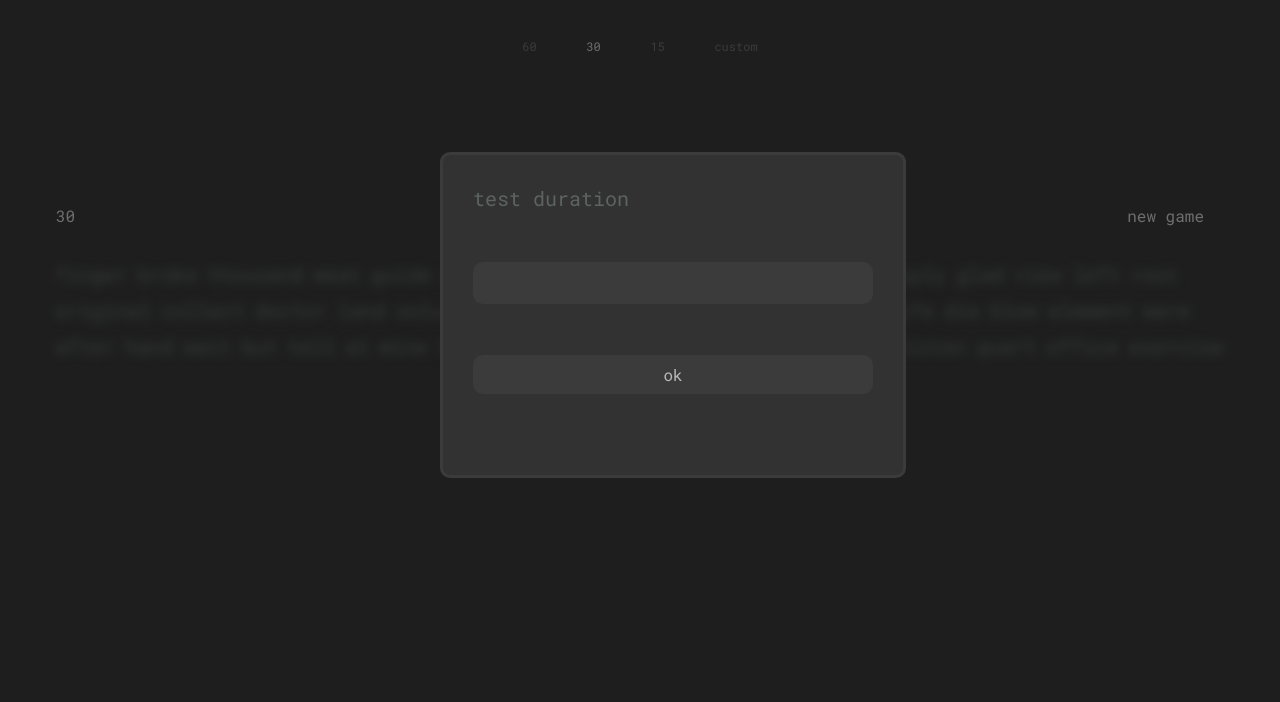
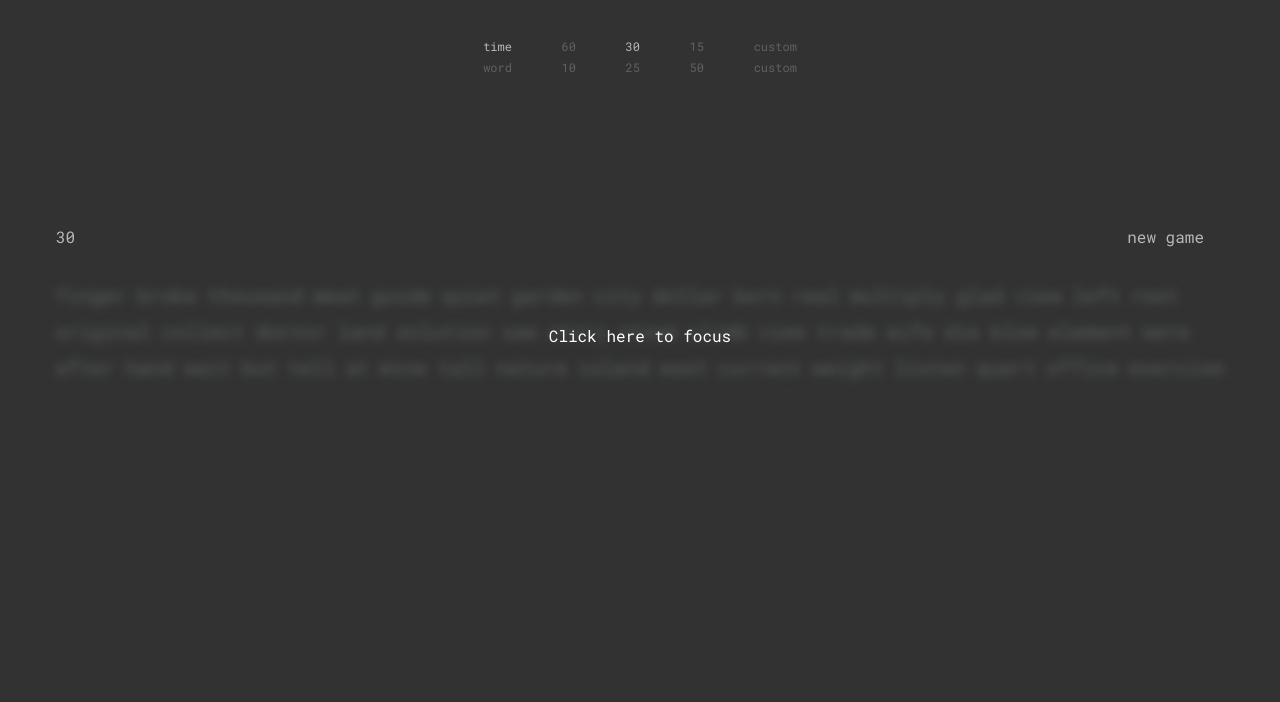
Before and after one commit to puggui/pugguitype, a website with bundled scripts: page index.html in a window 1280 px wide. Shown: the part 98-800 px from the top of the page. Built offline with nearby package versions, Linux system fonts and the light colour scheme.

Commit message:
bug fix: line scrolling

```diff
--- a/index.html
+++ b/index.html
@@ -10,7 +10,7 @@
   <title>pugguitype</title>
 </head>
 <body>
-  <div id="popup">
+  <div id="popup" class="hide">
     <div class="bg"></div>
     <div class="modal">
       <div class="title">test duration</div>
@@ -21,10 +21,20 @@
 
   <h1>pugguitype</h1>
   <div id="config">
-    <button class="timer-60">60</button>
-    <button class="timer-30 active">30</button>
-    <button class="timer-15">15</button>
-    <button class="timer-custom">custom</button>
+    <div id="timer-num">
+      <button class="timer-num-btn active">time</button>
+      <button class="timer-60">60</button>
+      <button class="timer-30 active">30</button>
+      <button class="timer-15">15</button>
+      <button class="timer-custom">custom</button>
+    </div>
+    <div id="word-num">
+      <button class="word-num-btn">word</button>
+      <button class="word-10">10</button>
+      <button class="word-25">25</button>
+      <button class="word-50">50</button>
+      <button class="word-custom">custom</button>
+    </div>
   </div>
   <div id="header">
     <div id="time"></div>
--- a/js/events.js
+++ b/js/events.js
@@ -61,7 +61,9 @@ export function initEvents(main) {
   // custom button behavior
   document.querySelector(".timer-custom").addEventListener("click", () => {
     document.getElementById("popup").classList = "show";
+    document.getElementById("custom-test-duration").value = window.gameTime;
   })
+
 }
 
 export function handleKeydown(e, gameOver, moveCursor) {
@@ -194,7 +196,7 @@ export function handleKeydown(e, gameOver, moveCursor) {
   // scrolling line
   if (currWord.getBoundingClientRect().top > 430) {
     const words = document.getElementById("words");
-    const margin = parseInt(words.style.marginTop || "0px");
+    const margin = parseFloat(words.style.marginTop || "0px");
     words.style.marginTop = (margin - 36.5) + "px";
   }
 
--- a/js/main.js
+++ b/js/main.js
@@ -6,11 +6,12 @@ import { initEvents } from "./events.js"
 window.timer = null;
 window.gameStart = null;
 window.gameTime = 30;
+window.wordNum = 500;
 
 async function main() {
   try {
     const file = await getJson("./data/english_1k.json");
-    newGame(100, file.words);
+    newGame(window.wordNum, file.words);
   } catch (error) {
     console.error(error);
   }
```
